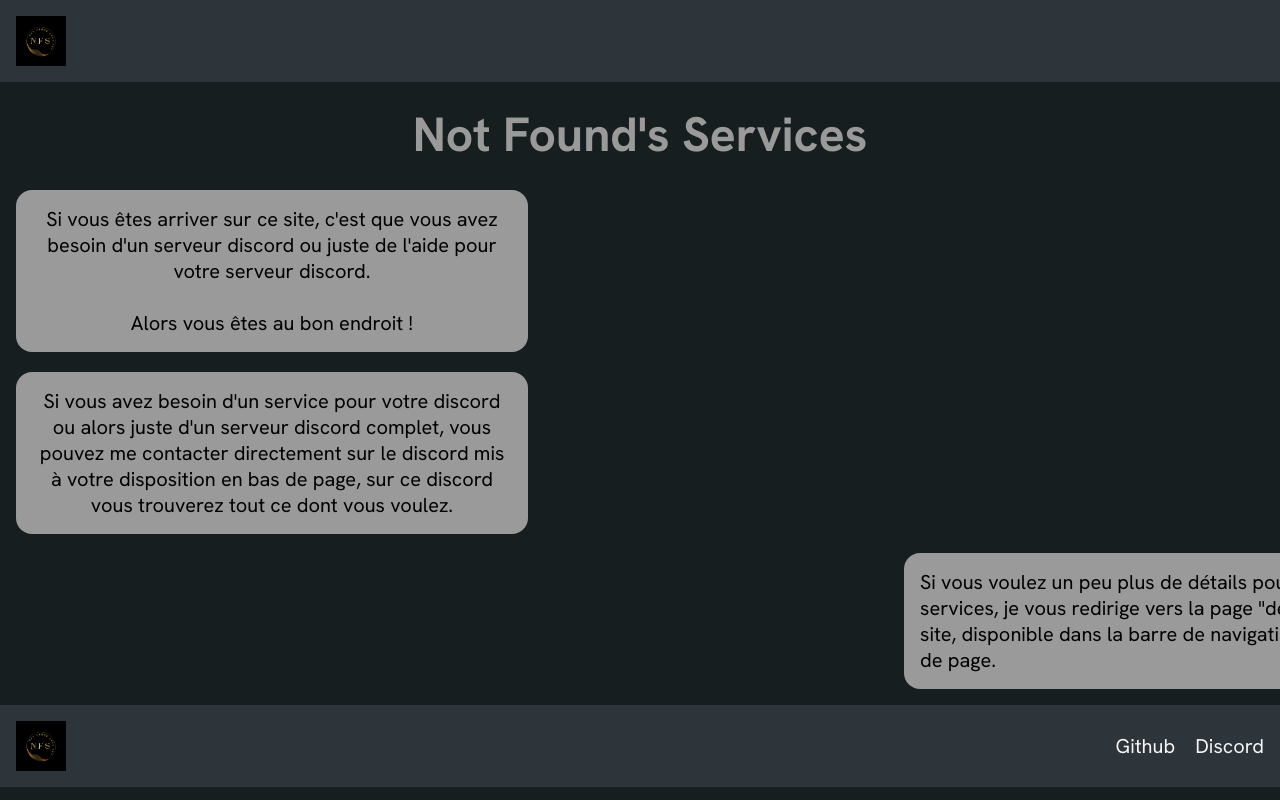
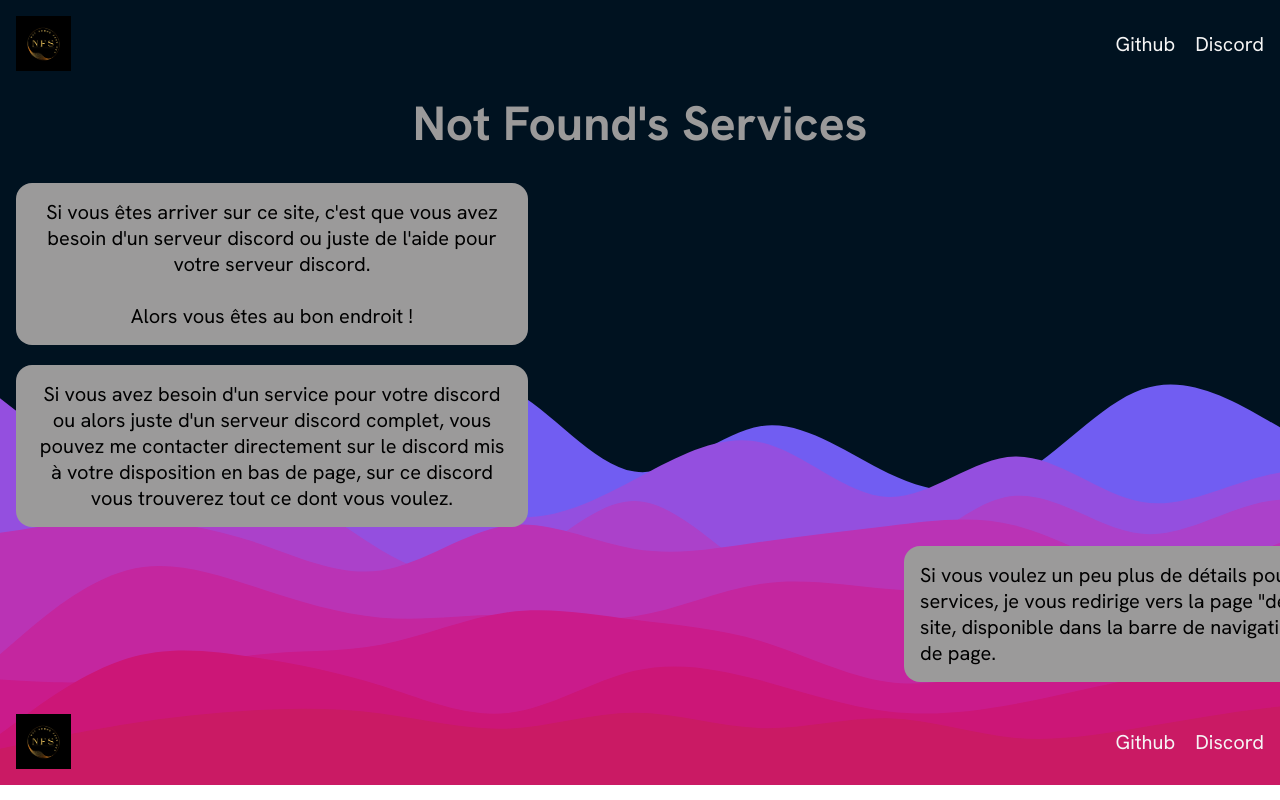
Before and after one commit to N0tFond/Discord_site, a plain HTML site: page index.html in a window 1280 px wide. Shown: the top 800 px of the page. Drawn offline with Linux system fonts and the light colour scheme.

Commit message:
fix and add background

```diff
--- a/index.css
+++ b/index.css
@@ -7,24 +7,20 @@
 
 body {
   font-family: "Hanken Grotesk", sans-serif;
-  background-color: #161e20;
+  background-image: url(./assets/layered-waves-haikei.svg);
+  background-repeat: no-repeat;
+  background-size: cover;
 }
 
 nav,
 footer {
   width: auto;
-  height: 50px;
+  height: 55px;
   display: flex;
   justify-content: space-between;
-  background-color: #2d343a;
   padding: 16px;
-
-  nav {
-    position: sticky;
-  }
 }
 
-.liens__pages,
 .liens__reseaux {
   display: flex;
   justify-content: space-between;
@@ -34,8 +30,7 @@ footer {
 h1 {
   width: auto;
   height: auto;
-  padding: 16px;
-  margin: 5px 0 5px 0;
+  padding: 5px 0 20px 0;
   display: flex;
   justify-content: center;
   font-size: 48px;
--- a/index.html
+++ b/index.html
@@ -11,10 +11,12 @@
     <header>
       <nav>
         <img src="./assets/Logo site.png" alt="Logo Not Found Services" />
-        <div class="liens__pages"></div>
+        <div class="liens__reseaux">
+          <a target="_blank" href="https://github.com/N0tFond" class="github">Github</a>
+          <a target="_blank" href="https://discord.gg/SjEQ62NQds" class="discord">Discord</a>
+        </div>
       </nav>
     </header>
-    <main>
     <h1>Not Found's Services</h1>
     <div class="container__expliquations">
       <article class="expliquations__site">
@@ -31,7 +33,6 @@
         <p>Si vous voulez un peu plus de détails pour vos services, je vous redirige vers la page "détails" du site, disponible dans la barre de navigation en haut de page.</p>
       </article>
     </div>
-    </main>
     <footer>
       <img src="./assets/Logo site.png" alt="Logo Not Found Services" />
       <div class="liens__reseaux">
```
Lines whose indentation alone changed are shown as unchanged.
